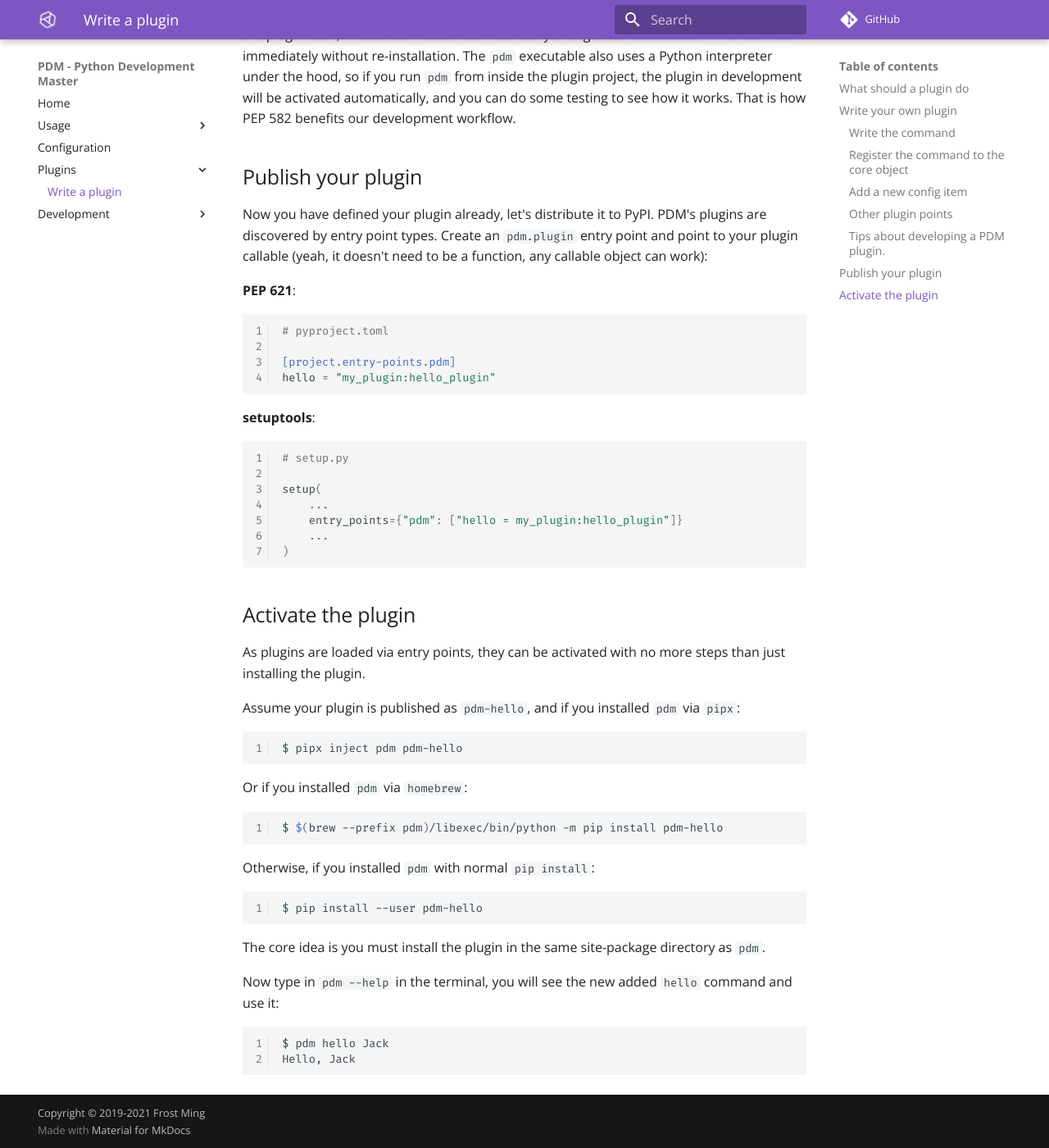
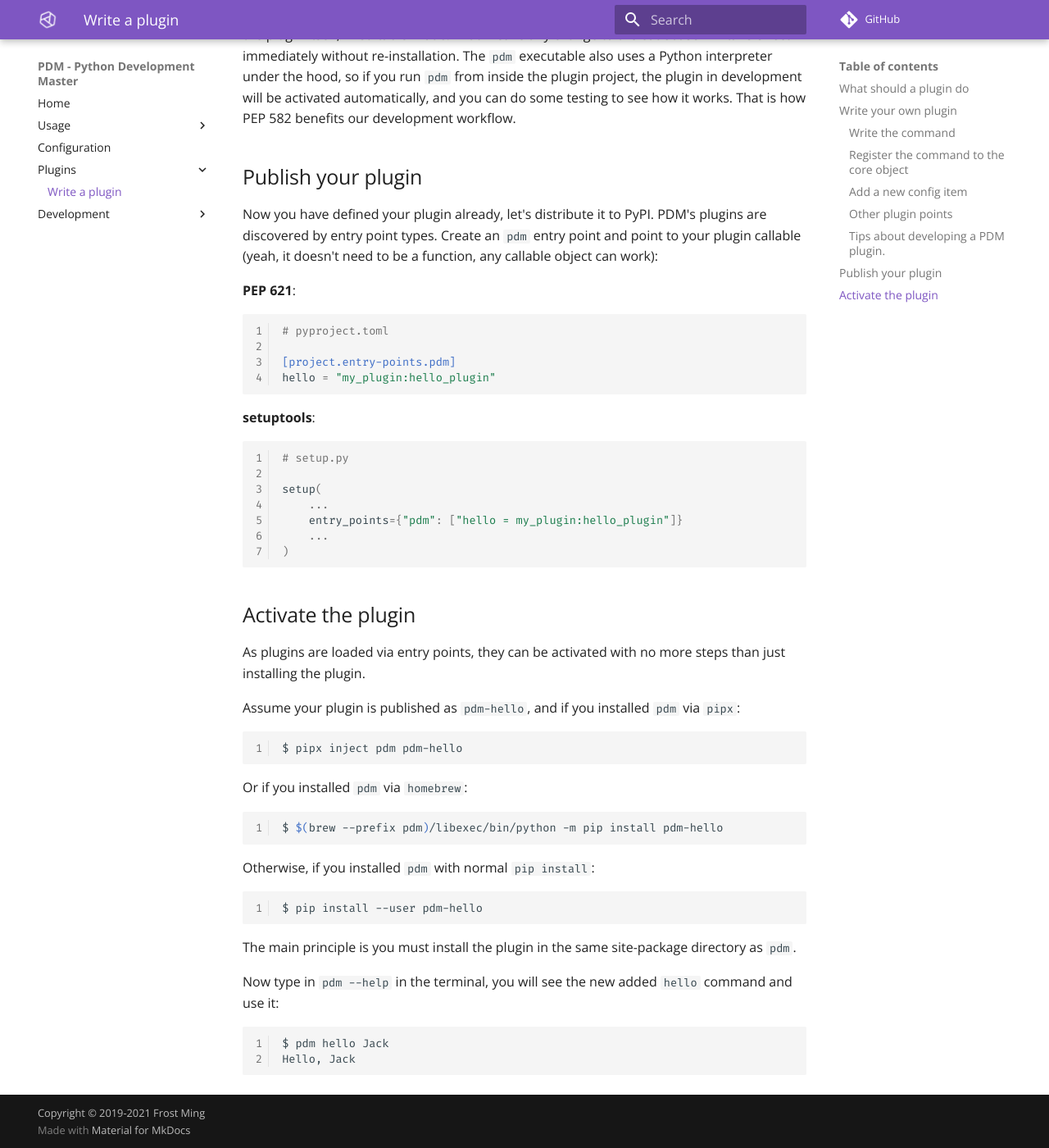
Before and after one commit to ChrisSanderser/pd-ms, an MkDocs documentation site: the page built from docs/docs/plugin.md, in a window 1280 px wide and 1400 px high, scrolled down 3592 px. Shown: the whole window at 82% size. Built offline with MkDocs 1.6.1 and Material for MkDocs 9.7.7, drawn with Linux system fonts in a browser that asks for light colours; comment, search, counter and statistics services are not loaded.

Commit message:
Fix some typos

````diff
--- a/docs/docs/plugin.md
+++ b/docs/docs/plugin.md
@@ -67,7 +67,7 @@ class HelloCommand(BaseCommand):
 ### Register the command to the core object
 
 Write a function somewhere in your plugin project. There is no limit on what the name of the function is,
-but the function  should take only one argument -- the PDM core object:
+but the function should take only one argument -- the PDM core object:
 
 ```python hl_lines="2"
 def hello_plugin(core):
@@ -148,7 +148,7 @@ That is how PEP 582 benefits our development workflow.
 ## Publish your plugin
 
 Now you have defined your plugin already, let's distribute it to PyPI. PDM's plugins are discovered by entry point types.
-Create an `pdm.plugin` entry point and point to your plugin callable (yeah, it doesn't need to be a function, any callable object can work):
+Create an `pdm` entry point and point to your plugin callable (yeah, it doesn't need to be a function, any callable object can work):
 
 **PEP 621**:
 
@@ -193,7 +193,7 @@ Otherwise, if you installed `pdm` with normal `pip install`:
 $ pip install --user pdm-hello
 ```
 
-The core idea is you must install the plugin in the same site-package directory as `pdm`.
+The main principle is you must install the plugin in the same site-package directory as `pdm`.
 
 Now type in `pdm --help` in the terminal, you will see the new added `hello` command and use it:
 
````
Also changed, not shown: 1 other file.
